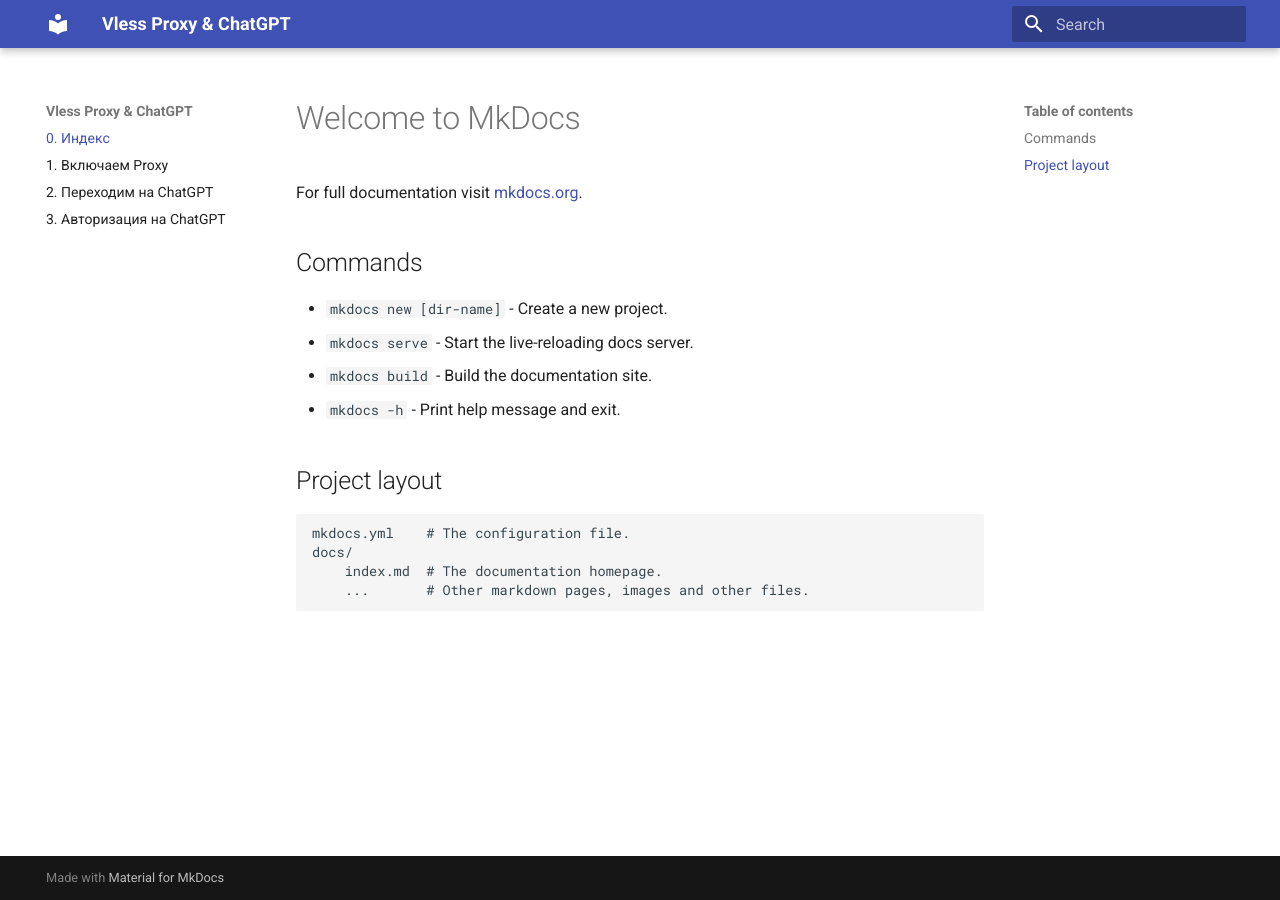
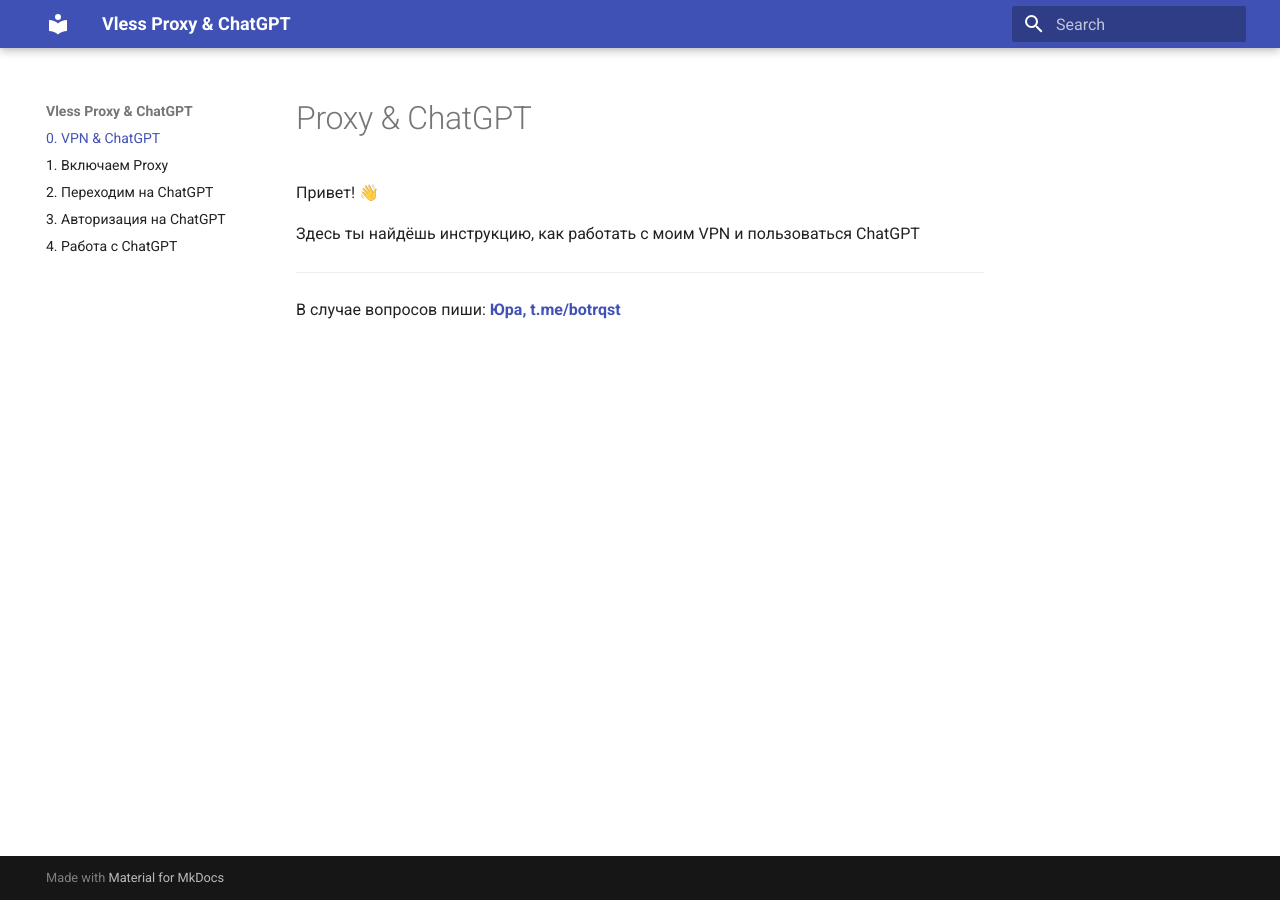
Before and after one commit to yuramayer/vpn-gpt, an MkDocs documentation site: the page built from docs/index.md, in a window 1280 px wide. Built offline with MkDocs 1.6.1 and Material for MkDocs 9.7.7, drawn with Linux system fonts in a browser that asks for light colours.

Commit message:
perf: updated mkdocs

```diff
--- a/docs/index.md
+++ b/docs/index.md
@@ -1,17 +1,9 @@
-# Welcome to MkDocs
+# Proxy & ChatGPT
 
-For full documentation visit [mkdocs.org](https://www.mkdocs.org).
+Привет! 👋
 
-## Commands
+Здесь ты найдёшь инструкцию, как работать с моим VPN и пользоваться ChatGPT
 
-* `mkdocs new [dir-name]` - Create a new project.
-* `mkdocs serve` - Start the live-reloading docs server.
-* `mkdocs build` - Build the documentation site.
-* `mkdocs -h` - Print help message and exit.
+---
 
-## Project layout
-
-    mkdocs.yml    # The configuration file.
-    docs/
-        index.md  # The documentation homepage.
-        ...       # Other markdown pages, images and other files.
+В случае вопросов пиши: **[Юра, t.me/botrqst](https://t.me/botrqst)**
--- a/mkdocs.yml
+++ b/mkdocs.yml
@@ -1,8 +1,9 @@
 site_name: Vless Proxy & ChatGPT
 nav:
-  - 0. Индекс: index.md
+  - 0. VPN & ChatGPT: index.md
   - 1. Включаем Proxy: 01. Vless VPN Client.md
   - 2. Переходим на ChatGPT: 02. Переход на ChatGPT.md
   - 3. Авторизация на ChatGPT: 03. Авторизация ChatGPT.md
+  - 4. Работа с ChatGPT: 04. Использование ChatGPT.md
 theme:
   name: material
```
